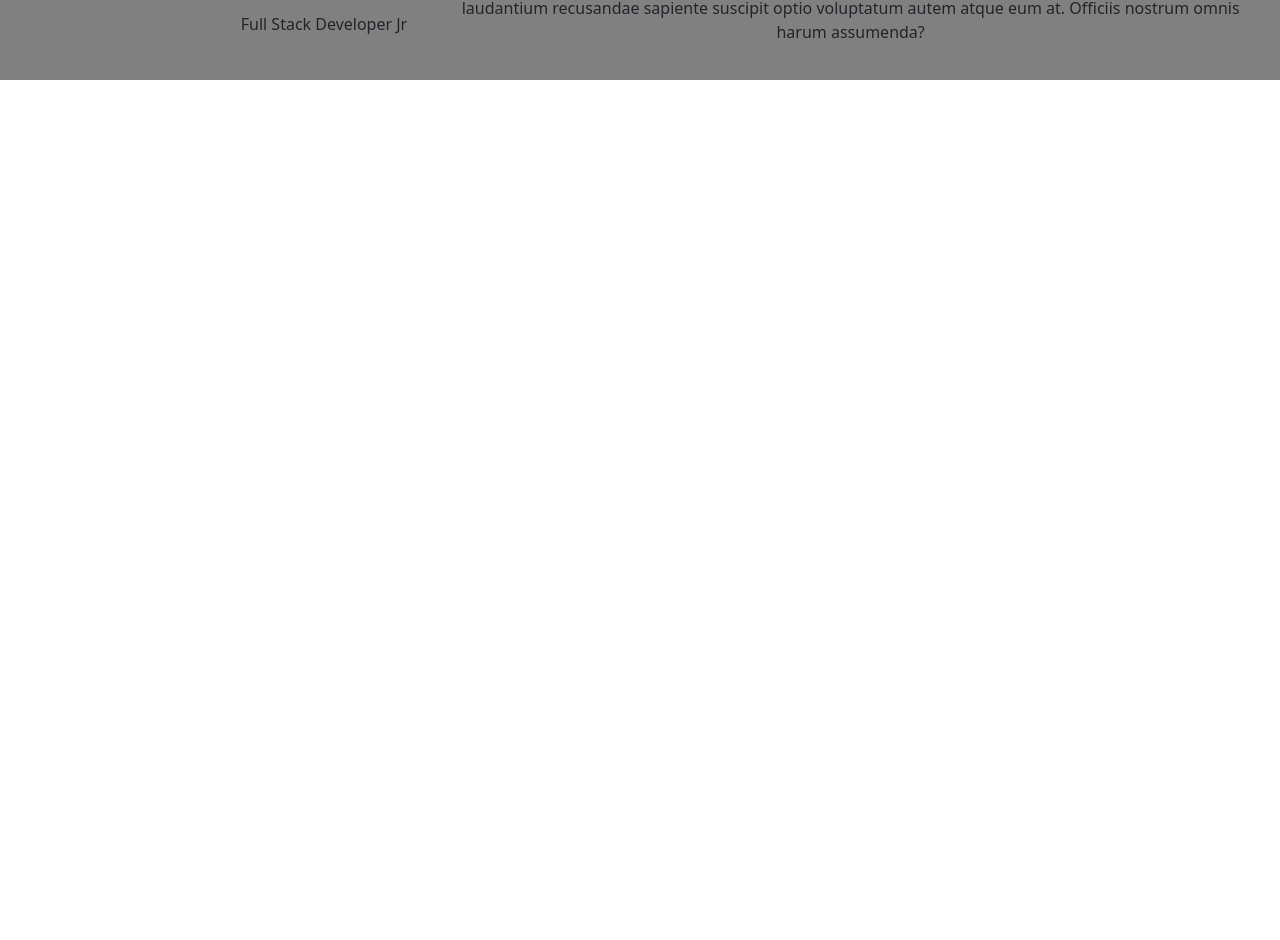
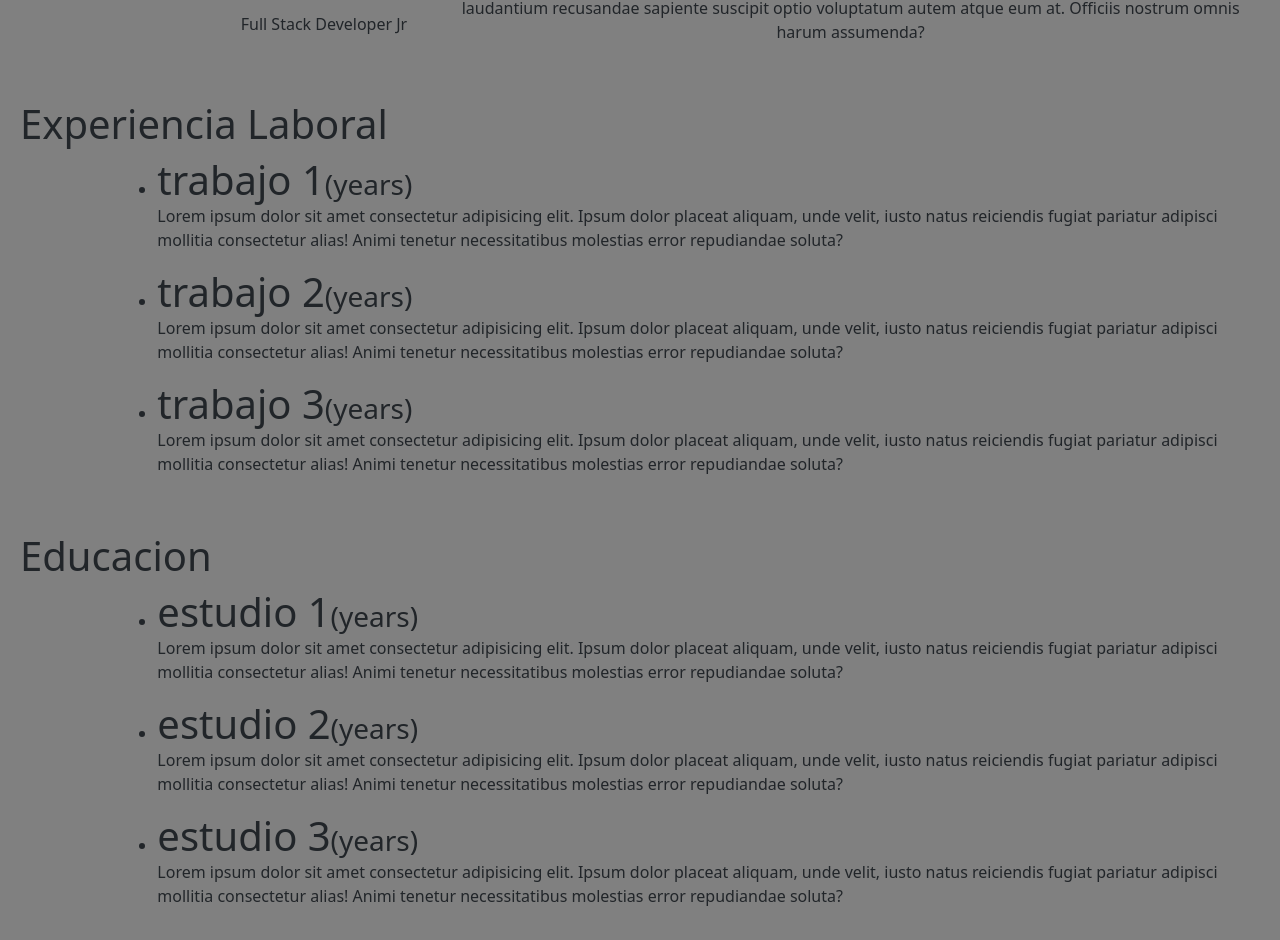
Before and after one commit to poeticstew40/argfront, an Angular app in the folder nicolasgigena/: page / in a window 1280 px wide. Shown: the part 704-1644 px from the top of the page. Before the commit the page ends 800 px from the top, so only its background shows below. Built offline with nearby package versions, Linux system fonts and the light colour scheme.

Commit message:
experiencia y educacion

```diff
--- a/nicolasgigena/src/app/app.component.html
+++ b/nicolasgigena/src/app/app.component.html
@@ -1,2 +1,4 @@
 <app-header></app-header>
 <app-acerca-de></app-acerca-de>
+<app-experiencia></app-experiencia>
+<app-educacion></app-educacion>
--- a/nicolasgigena/src/app/app.module.ts
+++ b/nicolasgigena/src/app/app.module.ts
@@ -5,6 +5,8 @@
 import { HeaderComponent } from './components/header/header.component';
 import { SocialComponent } from './components/social/social.component';
 import { AcercaDeComponent } from './components/acerca-de/acerca-de.component';
+import { ExperienciaComponent } from './components/experiencia/experiencia.component';
+import { EducacionComponent } from './components/educacion/educacion.component';
 
 @NgModule({
   declarations: [
@@ -12,6 +14,8 @@
     HeaderComponent,
     SocialComponent,
     AcercaDeComponent,
+    ExperienciaComponent,
+    EducacionComponent,
   ],
   imports: [
     BrowserModule
--- /dev/null
+++ b/nicolasgigena/src/app/components/educacion/educacion.component.css
@@ -0,0 +1,9 @@
+.row{
+    padding: 20px;
+}
+div{
+    background-color: grey;
+}
+h1, h3{
+    display: inline;
+}
--- /dev/null
+++ b/nicolasgigena/src/app/components/educacion/educacion.component.html
@@ -0,0 +1,27 @@
+<div class="row">
+    <h1>Educacion</h1>
+    <div class="col-lg-1"></div>
+    <div class="col-lg-11">
+        <ul>
+            <li>
+                <h1>estudio 1</h1>
+                <h3>(years)</h3>
+            </li>
+            <p>Lorem ipsum dolor sit amet consectetur adipisicing elit. Ipsum dolor placeat aliquam, unde velit, iusto natus reiciendis fugiat pariatur adipisci mollitia consectetur alias! Animi tenetur necessitatibus molestias error repudiandae soluta?</p>
+        </ul>
+        <ul>
+            <li>
+                <h1>estudio 2</h1>
+                <h3>(years)</h3>
+            </li>
+            <p>Lorem ipsum dolor sit amet consectetur adipisicing elit. Ipsum dolor placeat aliquam, unde velit, iusto natus reiciendis fugiat pariatur adipisci mollitia consectetur alias! Animi tenetur necessitatibus molestias error repudiandae soluta?</p>
+        </ul>
+        <ul>
+            <li>
+                <h1>estudio 3</h1>
+                <h3>(years)</h3>
+            </li>
+            <p>Lorem ipsum dolor sit amet consectetur adipisicing elit. Ipsum dolor placeat aliquam, unde velit, iusto natus reiciendis fugiat pariatur adipisci mollitia consectetur alias! Animi tenetur necessitatibus molestias error repudiandae soluta?</p>
+        </ul>
+    </div>
+</div>
--- /dev/null
+++ b/nicolasgigena/src/app/components/educacion/educacion.component.ts
@@ -0,0 +1,15 @@
+import { Component, OnInit } from '@angular/core';
+
+@Component({
+  selector: 'app-educacion',
+  templateUrl: './educacion.component.html',
+  styleUrls: ['./educacion.component.css']
+})
+export class EducacionComponent implements OnInit {
+
+  constructor() { }
+
+  ngOnInit(): void {
+  }
+
+}
--- /dev/null
+++ b/nicolasgigena/src/app/components/experiencia/experiencia.component.css
@@ -0,0 +1,9 @@
+.row{
+    padding: 20px;
+}
+div{
+    background-color: grey;
+}
+h1, h3{
+    display: inline;
+}
--- /dev/null
+++ b/nicolasgigena/src/app/components/experiencia/experiencia.component.html
@@ -0,0 +1,27 @@
+<div class="row">
+    <h1>Experiencia Laboral</h1>
+    <div class="col-lg-1"></div>
+    <div class="col-lg-11">
+        <ul>
+            <li>
+                <h1>trabajo 1</h1>
+                <h3>(years)</h3>
+            </li>
+            <p>Lorem ipsum dolor sit amet consectetur adipisicing elit. Ipsum dolor placeat aliquam, unde velit, iusto natus reiciendis fugiat pariatur adipisci mollitia consectetur alias! Animi tenetur necessitatibus molestias error repudiandae soluta?</p>
+        </ul>
+        <ul>
+            <li>
+                <h1>trabajo 2</h1>
+                <h3>(years)</h3>
+            </li>
+            <p>Lorem ipsum dolor sit amet consectetur adipisicing elit. Ipsum dolor placeat aliquam, unde velit, iusto natus reiciendis fugiat pariatur adipisci mollitia consectetur alias! Animi tenetur necessitatibus molestias error repudiandae soluta?</p>
+        </ul>
+        <ul>
+            <li>
+                <h1>trabajo 3</h1>
+                <h3>(years)</h3>
+            </li>
+            <p>Lorem ipsum dolor sit amet consectetur adipisicing elit. Ipsum dolor placeat aliquam, unde velit, iusto natus reiciendis fugiat pariatur adipisci mollitia consectetur alias! Animi tenetur necessitatibus molestias error repudiandae soluta?</p>
+        </ul>
+    </div>
+</div>
--- /dev/null
+++ b/nicolasgigena/src/app/components/experiencia/experiencia.component.ts
@@ -0,0 +1,15 @@
+import { Component, OnInit } from '@angular/core';
+
+@Component({
+  selector: 'app-experiencia',
+  templateUrl: './experiencia.component.html',
+  styleUrls: ['./experiencia.component.css']
+})
+export class ExperienciaComponent implements OnInit {
+
+  constructor() { }
+
+  ngOnInit(): void {
+  }
+
+}
--- a/nicolasgigena/src/app/components/social/social.component.css
+++ b/nicolasgigena/src/app/components/social/social.component.css
@@ -1,3 +1,4 @@
+
 .top{
     display: flex;
     justify-content: space-between;
@@ -27,3 +28,7 @@
     bottom: 0%;
     width: 100%;
 }
+
+.menu{
+    padding: 5px;
+}
```
Also changed, not shown: 2 other files (tests, documents, lock files or other folders).
